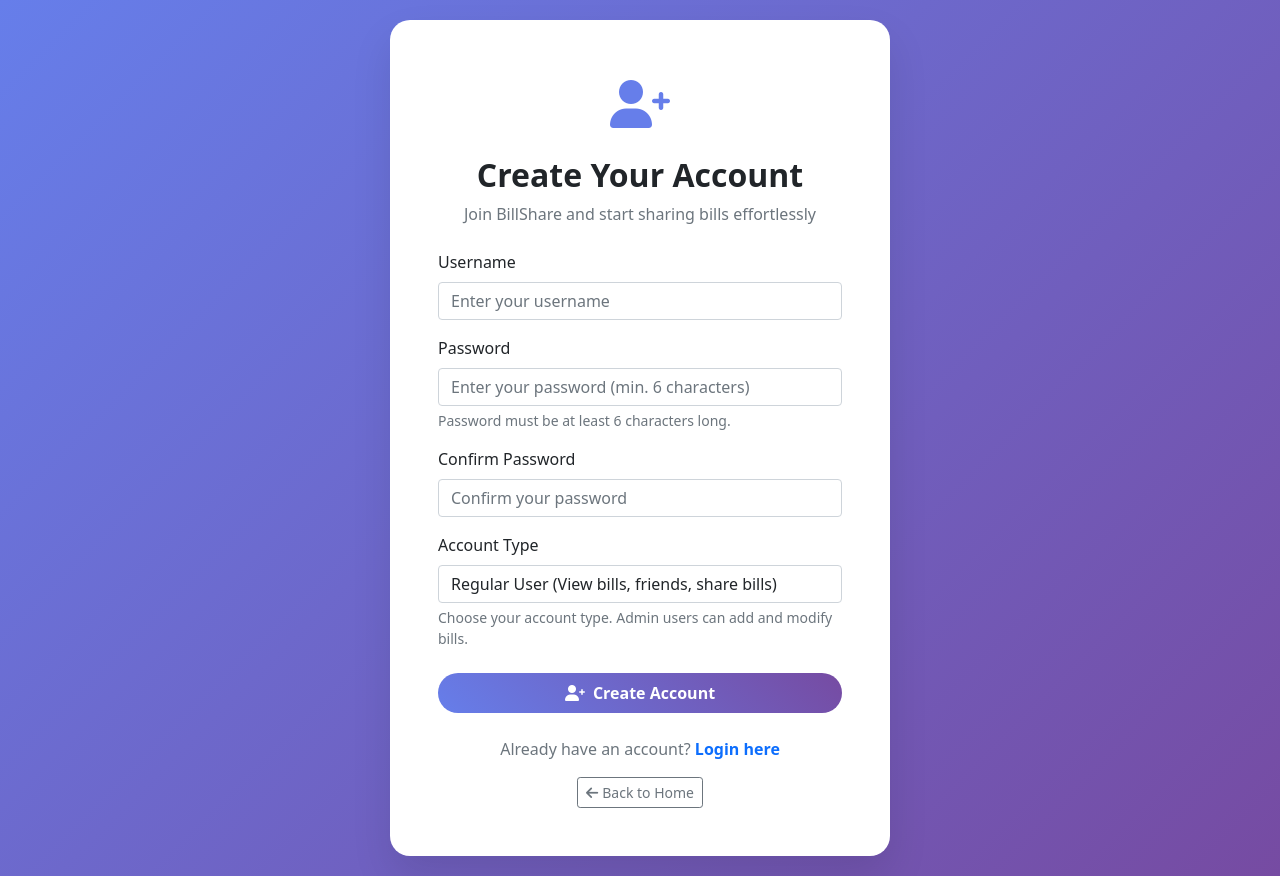
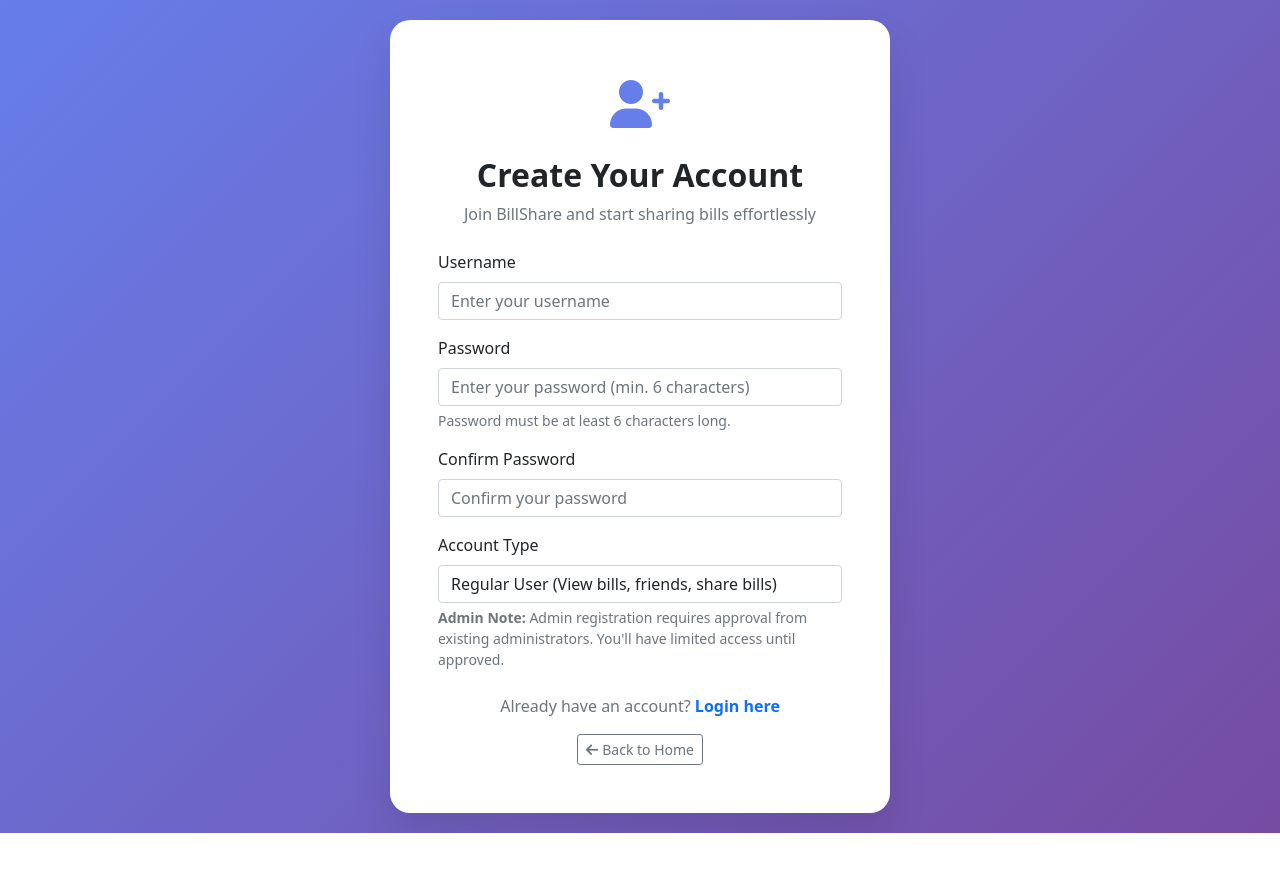
Before and after one commit to Premnat30/bill-sharing-app, a Python web app: template templates/register.html in a window 1280 px wide. After the commit the page ends 833 px from the top, so only its background shows below. Run offline with Jinja, Linux system fonts and the light colour scheme; the template is opened without the code that fills it, so the values that code supplies are empty; some libraries are stand-ins or nearby versions.

Commit message:
Revise account type section in register.html
Updated admin user registration note and removed button.

```diff
--- a/templates/register.html
+++ b/templates/register.html
@@ -90,15 +90,13 @@
     <label for="role" class="form-label">Account Type</label>
     <select class="form-control" id="role" name="role">
         <option value="user">Regular User (View bills, friends, share bills)</option>
-                        <option value="admin">Admin User (Add/modify bills, upload images)</option>
+        <option value="admin">Admin User (Add/modify bills, upload images - requires approval)</option>
     </select>
-                    <div class="form-text">Choose your account type. Admin users can add and modify bills.</div>
+    <div class="form-text">
+        <strong>Admin Note:</strong> Admin registration requires approval from existing administrators.
+        You'll have limited access until approved.
     </div>
-
-                <button type="submit" class="btn btn-register w-100 py-2">
-                    <i class="fas fa-user-plus me-2"></i>Create Account
-                </button>
-            </form>
+</div>
 
             <div class="text-center mt-4">
                 <p class="text-muted">
```
Lines whose indentation alone changed are shown as unchanged.
